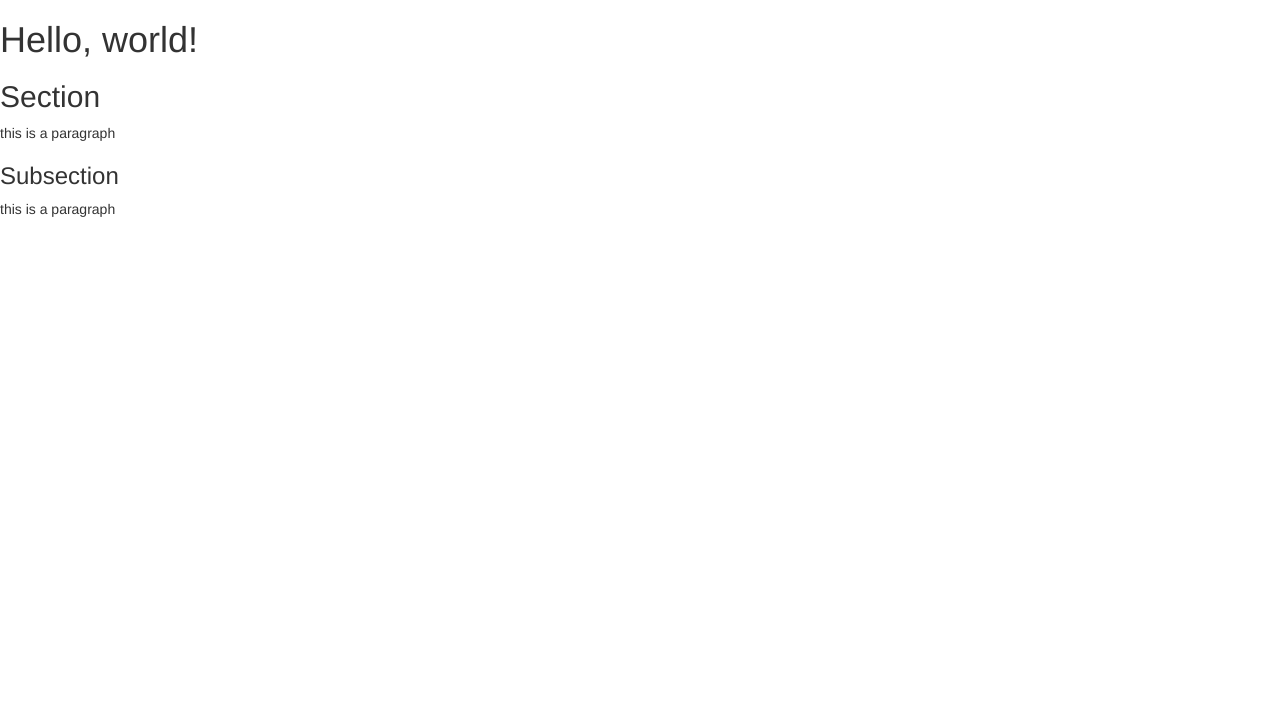
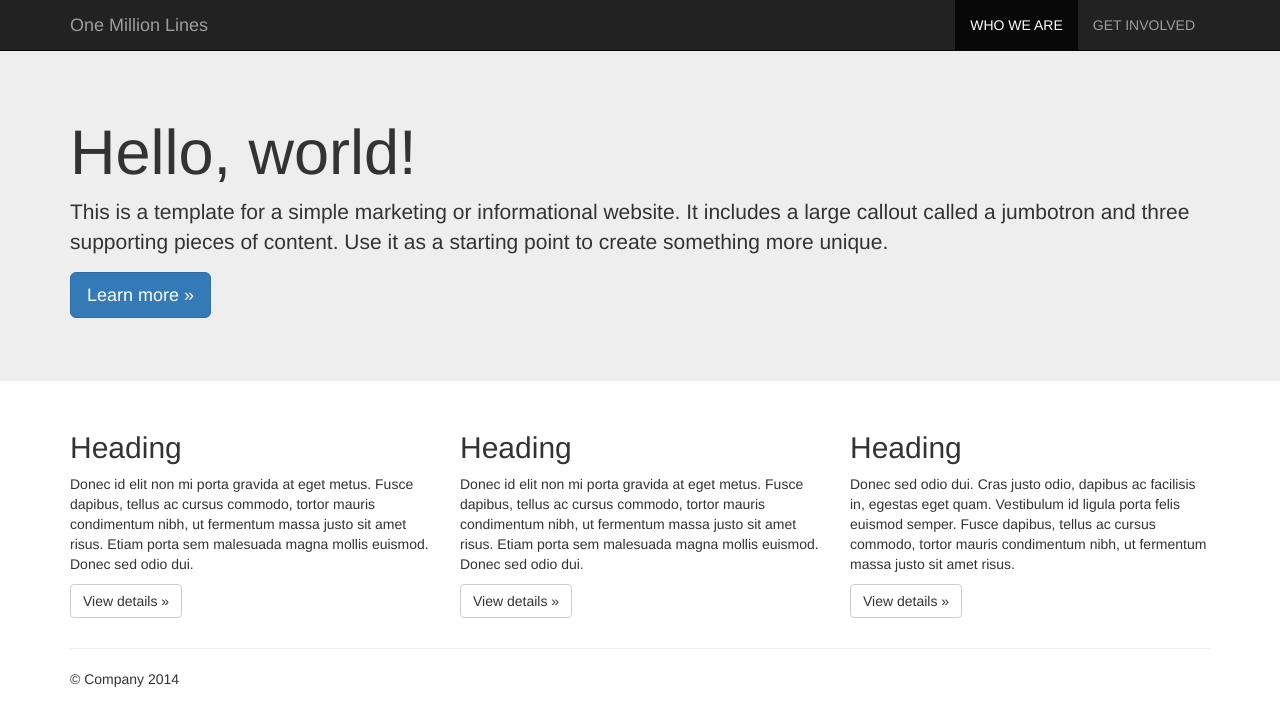
Before and after one commit to theozijlmans/html5-css3-course, a plain HTML site: page index.html in a window 1280 px wide. Drawn offline with nearby package versions, Linux system fonts and the light colour scheme.

Commit message:
edited NavBar

```diff
--- /dev/null
+++ b/css/custom.css
@@ -0,0 +1,5 @@
+/* Move down content because we have a fixed navbar that is 50px tall */
+body {
+  padding-top: 50px;
+  padding-bottom: 20px;
+}
--- a/index.html
+++ b/index.html
@@ -1,29 +1,98 @@
 <!DOCTYPE html>
 <html lang="nl">
-
-<head>
+  <head>
     <meta charset="utf-8">
     <meta http-equiv="X-UA-Compatible" content="IE=edge">
     <meta name="viewport" content="width=device-width, initial-scale=1">
     <!-- The above 3 meta tags *must* come first in the head; any other head content must come *after* these tags -->
-    <title>My Course Site</title>
+    <meta name="description" content="">
+    <meta name="author" content="">
+    <link rel="icon" href="/gif/favicon.ico">
 
-    <!-- Bootstrap -->
+    <title>Jumbotron Template for Bootstrap</title>
+
+    <!-- Bootstrap core CSS -->
     <link href="css/bootstrap.min.css" rel="stylesheet">
-</head>
 
-<body>
-    <h1>Hello, world!</h1>
-    <h2>Section</h2>
-    <p>this is a paragraph</p>
-    <h3>Subsection</h3>
-    <p>this is a paragraph</p>
+    <!-- Custom styles for this template -->
+    <link href="css/custom.css" rel="stylesheet">
+
+    <!-- Just for debugging purposes. Don't actually copy these 2 lines! -->
+    <!--[if lt IE 9]><script src="../../assets/js/ie8-responsive-file-warning.js"></script><![endif]-->
+    <script src="js/ie-emulation-modes-warning.js"></script>
+
+    <!-- HTML5 shim and Respond.js for IE8 support of HTML5 elements and media queries -->
+    <!--[if lt IE 9]>
+      <script src="https://oss.maxcdn.com/html5shiv/3.7.2/html5shiv.min.js"></script>
+      <script src="https://oss.maxcdn.com/respond/1.4.2/respond.min.js"></script>
+    <![endif]-->
+  </head>
+
+  <body>
+
+    <nav class="navbar navbar-inverse navbar-fixed-top">
+      <div class="container">
+        <div class="navbar-header">
+          <button type="button" class="navbar-toggle collapsed" data-toggle="collapse" data-target="#navbar" aria-expanded="false" aria-controls="navbar">
+            <span class="sr-only">Toggle navigation</span>
+            <span class="icon-bar"></span>
+            <span class="icon-bar"></span>
+            <span class="icon-bar"></span>
+          </button>
+          <a class="navbar-brand" href="#">One Million Lines</a>
+        </div>
+        <div id="navbar" class="collapse navbar-collapse navbar-right">
+          <ul class="nav navbar-nav">
+            <li class="active"><a href="#">WHO WE ARE</a></li>
+            <li><a href="#about">GET INVOLVED</a></li>
+          </ul>
+        </div><!--/.nav-collapse -->
+      </div>
+    </nav>
+
+    <!-- Main jumbotron for a primary marketing message or call to action -->
+    <div class="jumbotron">
+      <div class="container">
+        <h1>Hello, world!</h1>
+        <p>This is a template for a simple marketing or informational website. It includes a large callout called a jumbotron and three supporting pieces of content. Use it as a starting point to create something more unique.</p>
+        <p><a class="btn btn-primary btn-lg" href="#" role="button">Learn more &raquo;</a></p>
+      </div>
+    </div>
+
+    <div class="container">
+      <!-- Example row of columns -->
+      <div class="row">
+        <div class="col-md-4">
+          <h2>Heading</h2>
+          <p>Donec id elit non mi porta gravida at eget metus. Fusce dapibus, tellus ac cursus commodo, tortor mauris condimentum nibh, ut fermentum massa justo sit amet risus. Etiam porta sem malesuada magna mollis euismod. Donec sed odio dui. </p>
+          <p><a class="btn btn-default" href="#" role="button">View details &raquo;</a></p>
+        </div>
+        <div class="col-md-4">
+          <h2>Heading</h2>
+          <p>Donec id elit non mi porta gravida at eget metus. Fusce dapibus, tellus ac cursus commodo, tortor mauris condimentum nibh, ut fermentum massa justo sit amet risus. Etiam porta sem malesuada magna mollis euismod. Donec sed odio dui. </p>
+          <p><a class="btn btn-default" href="#" role="button">View details &raquo;</a></p>
+       </div>
+        <div class="col-md-4">
+          <h2>Heading</h2>
+          <p>Donec sed odio dui. Cras justo odio, dapibus ac facilisis in, egestas eget quam. Vestibulum id ligula porta felis euismod semper. Fusce dapibus, tellus ac cursus commodo, tortor mauris condimentum nibh, ut fermentum massa justo sit amet risus.</p>
+          <p><a class="btn btn-default" href="#" role="button">View details &raquo;</a></p>
+        </div>
+      </div>
+
+      <hr>
+
+      <footer>
+        <p>&copy; Company 2014</p>
+      </footer>
+    </div> <!-- /container -->
 
 
-
-
-
+    <!-- Bootstrap core JavaScript
+    ================================================== -->
+    <!-- Placed at the end of the document so the pages load faster -->
     <script src="https://ajax.googleapis.com/ajax/libs/jquery/1.11.3/jquery.min.js"></script>
-    <script src="js/bootstrap.min.js"></script>
-</body>
+    <script src="../../dist/js/bootstrap.min.js"></script>
+    <!-- IE10 viewport hack for Surface/desktop Windows 8 bug -->
+    <script src="../../assets/js/ie10-viewport-bug-workaround.js"></script>
+  </body>
 </html>
```
